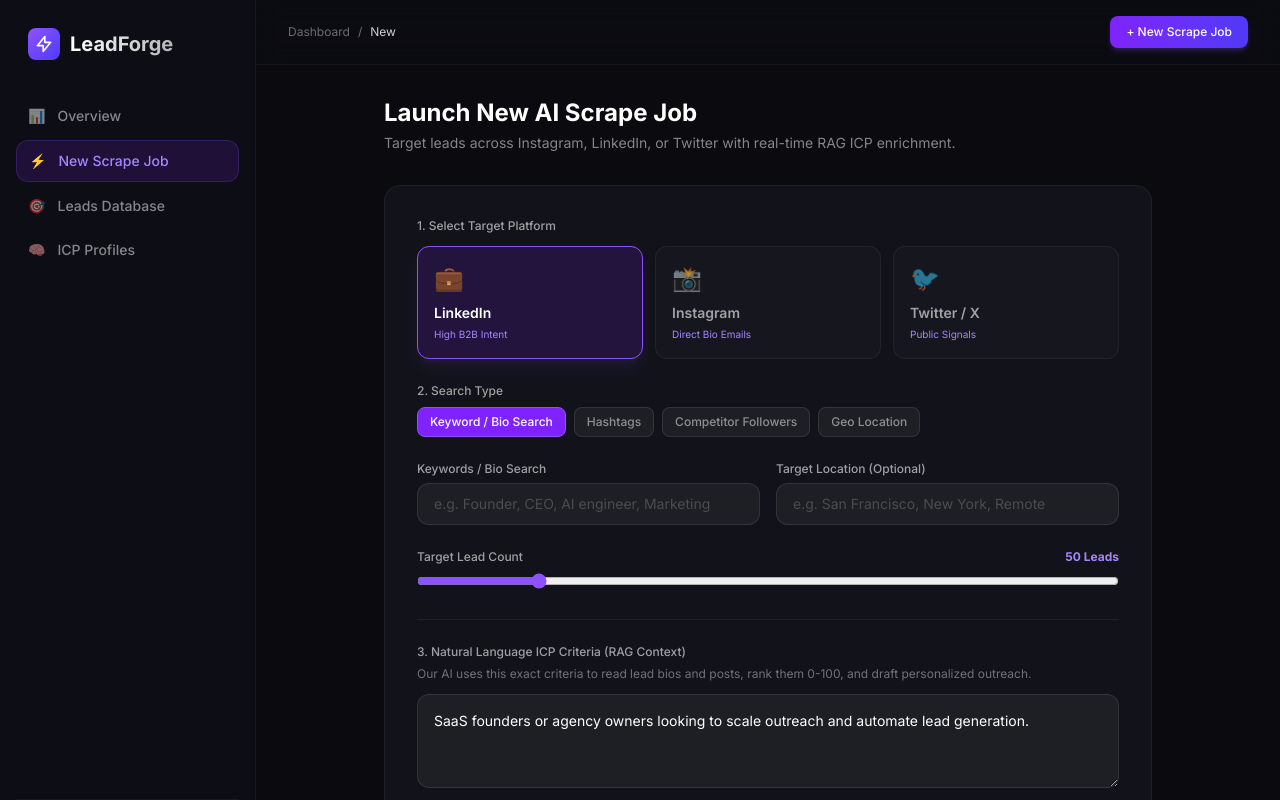
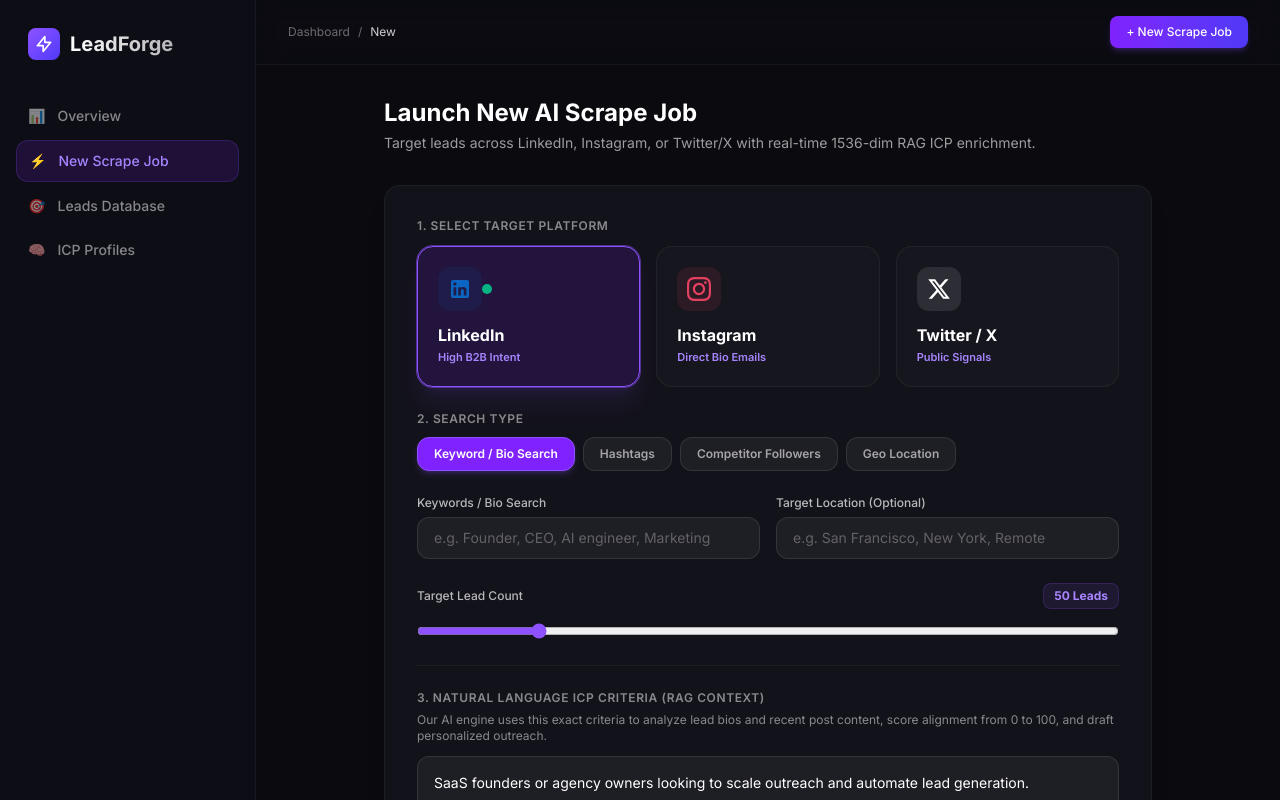
Before and after one commit to sourishkundu23/LeadForge, a Next.js app: page /dashboard/new in a window 1280 px wide. Shown: the top 800 px of the page. Built offline with nearby package versions, Linux system fonts and the light colour scheme.

Commit message:
feat: add official SVG vector logos for LinkedIn, Instagram, and Twitter/X across job creation and leads database

```diff
--- a/src/app/dashboard/leads/page.tsx
+++ b/src/app/dashboard/leads/page.tsx
@@ -2,6 +2,7 @@
 
 import { useState, useEffect, Suspense } from "react";
 import { useSearchParams } from "next/navigation";
+import { LinkedInIcon, InstagramIcon, TwitterXIcon } from "@/components/PlatformIcons";
 
 interface LeadItem {
   id: string;
@@ -266,10 +267,22 @@
                       <p className="text-xs font-medium">{lead.title}</p>
                       <p className="text-[11px] text-white/40">{lead.company}</p>
                     </td>
-                    <td className="py-4 px-4 capitalize text-xs text-white/60">
-                      {lead.platform === "linkedin" && "💼 LinkedIn"}
-                      {lead.platform === "instagram" && "📸 Instagram"}
-                      {lead.platform === "twitter" && "🐦 Twitter"}
+                    <td className="py-4 px-4 capitalize text-xs text-white/80">
+                      {lead.platform === "linkedin" && (
+                        <span className="flex items-center gap-1.5 text-[#0A66C2]">
+                          <LinkedInIcon className="w-4 h-4" /> LinkedIn
+                        </span>
+                      )}
+                      {lead.platform === "instagram" && (
+                        <span className="flex items-center gap-1.5 text-[#E4405F]">
+                          <InstagramIcon className="w-4 h-4" /> Instagram
+                        </span>
+                      )}
+                      {lead.platform === "twitter" && (
+                        <span className="flex items-center gap-1.5 text-white">
+                          <TwitterXIcon className="w-4 h-4" /> Twitter / X
+                        </span>
+                      )}
                     </td>
                     <td className="py-4 px-4 text-xs font-mono">
                       {lead.email ? (
--- a/src/app/dashboard/new/page.tsx
+++ b/src/app/dashboard/new/page.tsx
@@ -2,6 +2,7 @@
 
 import { useState } from "react";
 import { useRouter } from "next/navigation";
+import { LinkedInIcon, InstagramIcon, TwitterXIcon } from "@/components/PlatformIcons";
 
 export default function NewScrapeJobPage() {
   const router = useRouter();
@@ -26,7 +27,6 @@
         method: "POST",
         headers: {
           "Content-Type": "application/json",
-          // Service role fallback token or session token
           "Authorization": "Bearer dev-token",
         },
         body: JSON.stringify({
@@ -45,11 +45,9 @@
         const data = await res.json();
         router.push(`/dashboard/leads?job_id=${data.job?.id || ""}`);
       } else {
-        // Fallback for direct testing redirect
         router.push("/dashboard/leads");
       }
     } catch {
-      // Graceful fallback to leads view if dev env without auth
       router.push("/dashboard/leads");
     } finally {
       setIsSubmitting(false);
@@ -60,8 +58,8 @@
     <div className="max-w-3xl mx-auto space-y-8">
       <div>
         <h1 className="text-2xl font-bold text-white mb-1">Launch New AI Scrape Job</h1>
-        <p className="text-sm text-white/50">
-          Target leads across Instagram, LinkedIn, or Twitter with real-time RAG ICP enrichment.
+        <p className="text-sm text-white/60">
+          Target leads across LinkedIn, Instagram, or Twitter/X with real-time 1536-dim RAG ICP enrichment.
         </p>
       </div>
 
@@ -71,37 +69,75 @@
         </div>
       )}
 
-      <form onSubmit={handleSubmit} className="bg-[#12121a] border border-white/5 rounded-2xl p-8 space-y-6">
+      <form onSubmit={handleSubmit} className="bg-[#12121a] border border-white/5 rounded-2xl p-8 space-y-6 shadow-xl">
         {/* Platform Selection */}
         <div>
-          <label className="block text-xs font-medium text-white/60 mb-3">1. Select Target Platform</label>
-          <div className="grid grid-cols-3 gap-3">
+          <label className="block text-xs font-semibold uppercase text-white/50 mb-3 tracking-wider">
+            1. Select Target Platform
+          </label>
+          <div className="grid grid-cols-3 gap-4">
             {[
-              { id: "linkedin", name: "LinkedIn", icon: "💼", badge: "High B2B Intent" },
-              { id: "instagram", name: "Instagram", icon: "📸", badge: "Direct Bio Emails" },
-              { id: "twitter", name: "Twitter / X", icon: "🐦", badge: "Public Signals" },
-            ].map((p) => (
+              {
+                id: "linkedin",
+                name: "LinkedIn",
+                color: "text-[#0A66C2]",
+                bgColor: "bg-[#0A66C2]/10",
+                badge: "High B2B Intent",
+                Icon: LinkedInIcon,
+              },
+              {
+                id: "instagram",
+                name: "Instagram",
+                color: "text-[#E4405F]",
+                bgColor: "bg-[#E4405F]/10",
+                badge: "Direct Bio Emails",
+                Icon: InstagramIcon,
+              },
+              {
+                id: "twitter",
+                name: "Twitter / X",
+                color: "text-white",
+                bgColor: "bg-white/10",
+                badge: "Public Signals",
+                Icon: TwitterXIcon,
+              },
+            ].map((p) => {
+              const isSelected = platform === p.id;
+              const IconComponent = p.Icon;
+              return (
                 <button
                   key={p.id}
                   type="button"
                   onClick={() => setPlatform(p.id as "instagram" | "linkedin" | "twitter")}
-                className={`p-4 rounded-xl border text-left transition-all relative ${
-                  platform === p.id
-                    ? "bg-violet-600/15 border-violet-500 text-white shadow-lg shadow-violet-500/10"
-                    : "bg-white/[0.02] border-white/5 text-white/60 hover:border-white/10 hover:text-white"
+                  className={`p-5 rounded-2xl border text-left transition-all relative flex flex-col justify-between ${
+                    isSelected
+                      ? "bg-violet-600/15 border-violet-500 text-white shadow-xl shadow-violet-500/10 ring-1 ring-violet-500/50"
+                      : "bg-white/[0.02] border-white/5 text-white/70 hover:border-white/20 hover:text-white hover:bg-white/[0.04]"
                   }`}
                 >
-                <span className="text-2xl mb-2 block">{p.icon}</span>
-                <span className="font-semibold text-sm block">{p.name}</span>
-                <span className="text-[10px] text-violet-400 font-mono mt-1 block">{p.badge}</span>
+                  <div className="flex items-center justify-between mb-3">
+                    <div className={`p-2.5 rounded-xl ${p.bgColor} ${p.color}`}>
+                      <IconComponent className="w-6 h-6" />
+                    </div>
+                    {isSelected && (
+                      <span className="w-2.5 h-2.5 rounded-full bg-emerald-400 animate-pulse" />
+                    )}
+                  </div>
+                  <div>
+                    <span className="font-bold text-base block text-white">{p.name}</span>
+                    <span className="text-[11px] text-violet-400 font-mono mt-0.5 block font-semibold">{p.badge}</span>
+                  </div>
                 </button>
-            ))}
+              );
+            })}
           </div>
         </div>
 
         {/* Search Type Selection */}
         <div>
-          <label className="block text-xs font-medium text-white/60 mb-2">2. Search Type</label>
+          <label className="block text-xs font-semibold uppercase text-white/50 mb-2.5 tracking-wider">
+            2. Search Type
+          </label>
           <div className="flex flex-wrap gap-2">
             {[
               { id: "keyword", label: "Keyword / Bio Search" },
@@ -113,10 +149,10 @@
                 key={st.id}
                 type="button"
                 onClick={() => setSearchType(st.id)}
-                className={`px-3 py-1.5 rounded-lg text-xs font-medium border transition-all ${
+                className={`px-4 py-2 rounded-xl text-xs font-semibold border transition-all ${
                   searchType === st.id
-                    ? "bg-violet-600 text-white border-violet-500"
-                    : "bg-white/5 border-white/10 text-white/50 hover:text-white"
+                    ? "bg-violet-600 text-white border-violet-500 shadow-md shadow-violet-500/20"
+                    : "bg-white/5 border-white/10 text-white/60 hover:text-white hover:bg-white/10"
                 }`}
               >
                 {st.label}
@@ -128,34 +164,36 @@
         {/* Search Criteria */}
         <div className="grid sm:grid-cols-2 gap-4">
           <div>
-            <label className="block text-xs font-medium text-white/60 mb-1.5">Keywords / Bio Search</label>
+            <label className="block text-xs font-medium text-white/70 mb-1.5">Keywords / Bio Search</label>
             <input
               type="text"
               value={keywords}
               onChange={(e) => setKeywords(e.target.value)}
               placeholder="e.g. Founder, CEO, AI engineer, Marketing"
-              className="w-full bg-white/5 border border-white/10 rounded-xl px-4 py-2.5 text-sm text-white placeholder-white/20 focus:outline-none focus:border-violet-500 transition-colors"
+              className="w-full bg-white/5 border border-white/10 rounded-xl px-4 py-2.5 text-sm text-white placeholder-white/30 focus:outline-none focus:border-violet-500 transition-colors"
               required
             />
           </div>
 
           <div>
-            <label className="block text-xs font-medium text-white/60 mb-1.5">Target Location (Optional)</label>
+            <label className="block text-xs font-medium text-white/70 mb-1.5">Target Location (Optional)</label>
             <input
               type="text"
               value={location}
               onChange={(e) => setLocation(e.target.value)}
               placeholder="e.g. San Francisco, New York, Remote"
-              className="w-full bg-white/5 border border-white/10 rounded-xl px-4 py-2.5 text-sm text-white placeholder-white/20 focus:outline-none focus:border-violet-500 transition-colors"
+              className="w-full bg-white/5 border border-white/10 rounded-xl px-4 py-2.5 text-sm text-white placeholder-white/30 focus:outline-none focus:border-violet-500 transition-colors"
             />
           </div>
         </div>
 
         {/* Max Leads Limit Slider */}
         <div>
-          <div className="flex justify-between items-center mb-1.5">
-            <label className="block text-xs font-medium text-white/60">Target Lead Count</label>
-            <span className="text-xs font-mono font-bold text-violet-400">{limit} Leads</span>
+          <div className="flex justify-between items-center mb-2">
+            <label className="block text-xs font-medium text-white/70">Target Lead Count</label>
+            <span className="text-xs font-mono font-bold text-violet-400 bg-violet-500/10 px-2.5 py-1 rounded-lg border border-violet-500/20">
+              {limit} Leads
+            </span>
           </div>
           <input
             type="range"
@@ -164,23 +202,23 @@
             step="10"
             value={limit}
             onChange={(e) => setLimit(parseInt(e.target.value))}
-            className="w-full accent-violet-500 bg-white/10 rounded-lg cursor-pointer"
+            className="w-full accent-violet-500 bg-white/10 rounded-lg cursor-pointer h-2"
           />
         </div>
 
         {/* ICP Description for RAG */}
         <div className="border-t border-white/5 pt-6">
-          <label className="block text-xs font-medium text-white/60 mb-1.5">
+          <label className="block text-xs font-semibold uppercase text-white/50 mb-1.5 tracking-wider">
             3. Natural Language ICP Criteria (RAG Context)
           </label>
-          <p className="text-xs text-white/40 mb-3">
-            Our AI uses this exact criteria to read lead bios and posts, rank them 0-100, and draft personalized outreach.
+          <p className="text-xs text-white/50 mb-3">
+            Our AI engine uses this exact criteria to analyze lead bios and recent post content, score alignment from 0 to 100, and draft personalized outreach.
           </p>
           <textarea
             rows={3}
             value={icpDescription}
             onChange={(e) => setIcpDescription(e.target.value)}
-            className="w-full bg-white/5 border border-white/10 rounded-xl p-4 text-sm text-white placeholder-white/20 focus:outline-none focus:border-violet-500 transition-colors"
+            className="w-full bg-white/5 border border-white/10 rounded-xl p-4 text-sm text-white placeholder-white/30 focus:outline-none focus:border-violet-500 transition-colors"
             required
           />
         </div>
@@ -189,7 +227,7 @@
         <button
           type="submit"
           disabled={isSubmitting}
-          className="w-full bg-gradient-to-r from-violet-600 to-indigo-600 hover:from-violet-500 hover:to-indigo-500 text-white font-medium py-3 rounded-xl text-sm transition-all shadow-lg shadow-violet-500/25 flex items-center justify-center gap-2"
+          className="w-full bg-gradient-to-r from-violet-600 to-indigo-600 hover:from-violet-500 hover:to-indigo-500 text-white font-semibold py-3.5 rounded-xl text-sm transition-all shadow-lg shadow-violet-500/25 flex items-center justify-center gap-2"
         >
           {isSubmitting ? (
             <>
--- /dev/null
+++ b/src/components/PlatformIcons.tsx
@@ -0,0 +1,29 @@
+import React from "react";
+
+interface IconProps {
+  className?: string;
+}
+
+export function LinkedInIcon({ className = "w-5 h-5" }: IconProps) {
+  return (
+    <svg className={className} viewBox="0 0 24 24" fill="currentColor">
+      <path d="M19 3a2 2 0 0 1 2 2v14a2 2 0 0 1-2 2H5a2 2 0 0 1-2-2V5a2 2 0 0 1 2-2h14m-.5 15.5v-5.3a3.26 3.26 0 0 0-3.26-3.26c-.85 0-1.84.52-2.28 1.3v-1.11h-2.79v8.37h2.79v-4.93c0-.77.62-1.4 1.39-1.4a1.4 1.4 0 0 1 1.4 1.4v4.93h2.75M6.88 8.56a1.68 1.68 0 0 0 1.68-1.68c0-.93-.75-1.69-1.68-1.69a1.69 1.69 0 0 0-1.69 1.69c0 .93.76 1.68 1.69 1.68m1.39 9.94v-8.37H5.5v8.37h2.77z" />
+    </svg>
+  );
+}
+
+export function InstagramIcon({ className = "w-5 h-5" }: IconProps) {
+  return (
+    <svg className={className} viewBox="0 0 24 24" fill="currentColor">
+      <path d="M12 2.163c3.204 0 3.584.012 4.85.07 3.252.148 4.771 1.691 4.919 4.919.058 1.265.069 1.645.069 4.849 0 3.205-.012 3.584-.069 4.849-.149 3.225-1.664 4.771-4.919 4.919-1.266.058-1.644.07-4.85.07-3.204 0-3.584-.012-4.849-.07-3.26-.149-4.771-1.699-4.919-4.92-.058-1.265-.07-1.644-.07-4.849 0-3.204.013-3.583.07-4.849.149-3.227 1.664-4.771 4.919-4.919 1.266-.057 1.645-.069 4.849-.069zm0-2.163c-3.259 0-3.667.014-4.947.072-4.358.2-6.78 2.618-6.98 6.98-.059 1.281-.073 1.689-.073 4.948 0 3.259.014 3.668.072 4.948.2 4.358 2.618 6.78 6.98 6.98 1.281.058 1.689.072 4.948.072 3.259 0 3.668-.014 4.948-.072 4.354-.2 6.782-2.618 6.979-6.98.059-1.28.073-1.689.073-4.948 0-3.259-.014-3.667-.072-4.947-.196-4.354-2.617-6.78-6.979-6.98-1.281-.059-1.69-.073-4.949-.073zm0 5.838c-3.403 0-6.162 2.759-6.162 6.162s2.759 6.163 6.162 6.163 6.162-2.759 6.162-6.163c0-3.403-2.759-6.162-6.162-6.162zm0 10.162c-2.209 0-4-1.79-4-4 0-2.209 1.791-4 4-4s4 1.791 4 4c0 2.21-1.791 4-4 4zm6.406-11.845c-.796 0-1.441.645-1.441 1.44s.645 1.44 1.441 1.44c.795 0 1.439-.645 1.439-1.44s-.644-1.44-1.439-1.44z" />
+    </svg>
+  );
+}
+
+export function TwitterXIcon({ className = "w-5 h-5" }: IconProps) {
+  return (
+    <svg className={className} viewBox="0 0 24 24" fill="currentColor">
+      <path d="M18.244 2.25h3.308l-7.227 8.26 8.502 11.24H16.17l-5.214-6.817L4.99 21.75H1.68l7.73-8.835L1.254 2.25H8.08l4.713 6.231zm-1.161 17.52h1.833L7.084 4.126H5.117z" />
+    </svg>
+  );
+}
```
Lines whose indentation alone changed are shown as unchanged.
